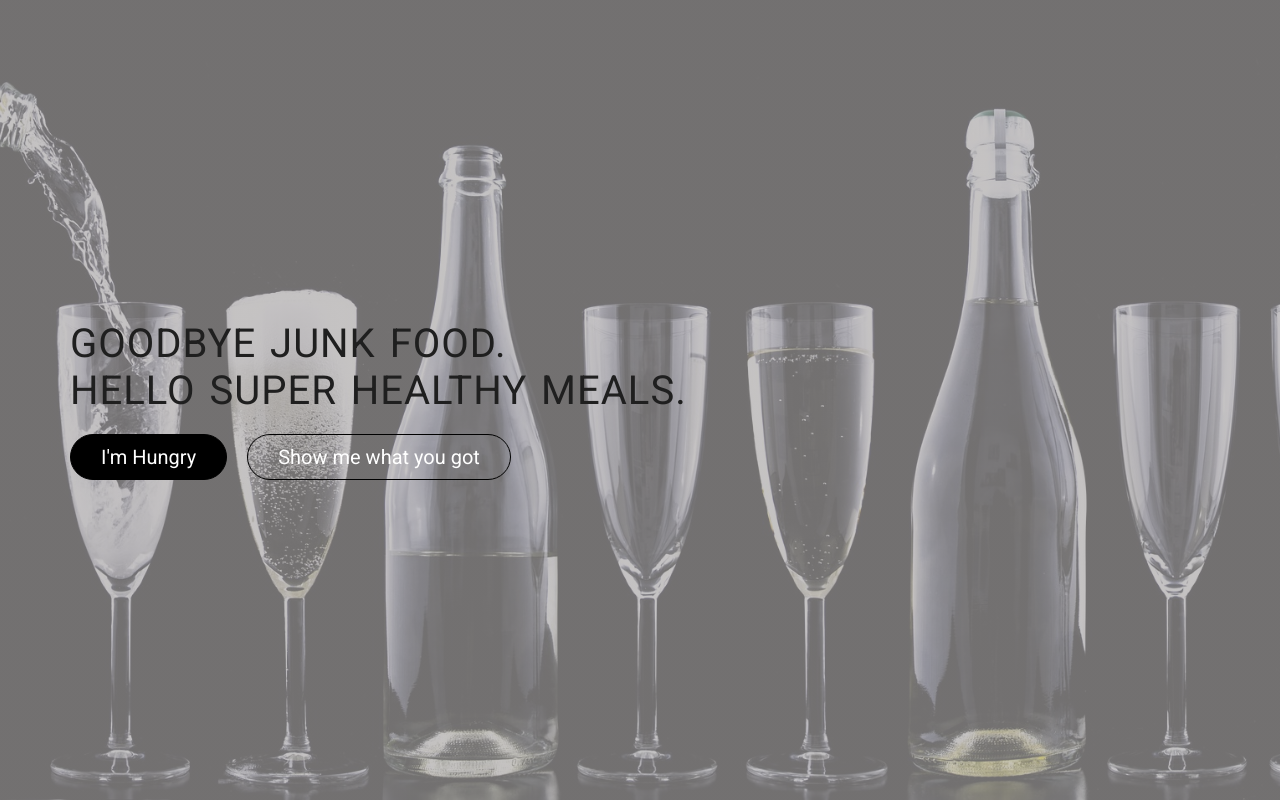
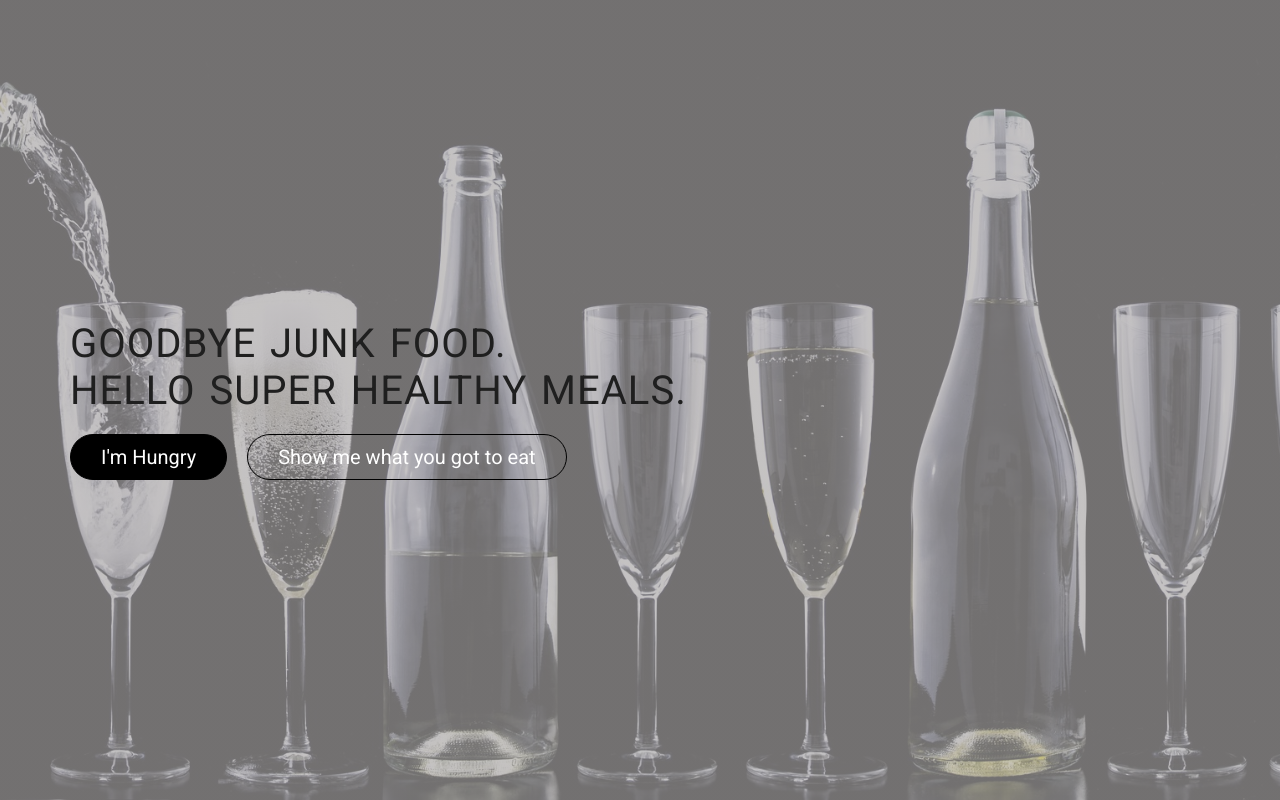
Before and after one commit to TJMusiitwa/Event-Architect, a plain HTML site: page New OmniFood/index.html in a window 1280 px wide. Drawn offline with Linux system fonts and the light colour scheme.

Commit message:
Update index.html

```diff
--- a/New OmniFood/index.html
+++ b/New OmniFood/index.html
@@ -21,7 +21,7 @@
 
 <h1>Goodbye junk food.<br> Hello super healthy meals.</h1>
 <a class="button-full" href="#">I'm Hungry</a>
-<a class="button-ghost " href= "#"> Show me what you got</a>
+<a class="button-ghost " href= "#"> Show me what you got to eat</a>
 
 </div>
 
```
